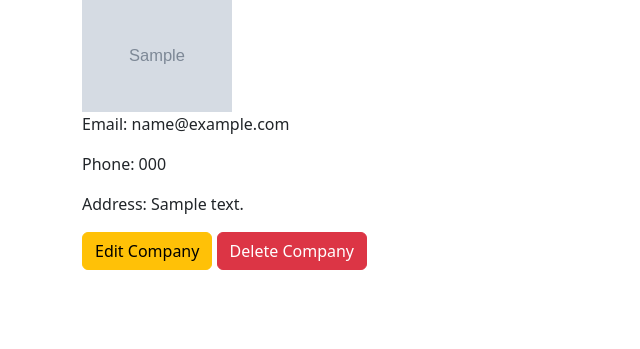
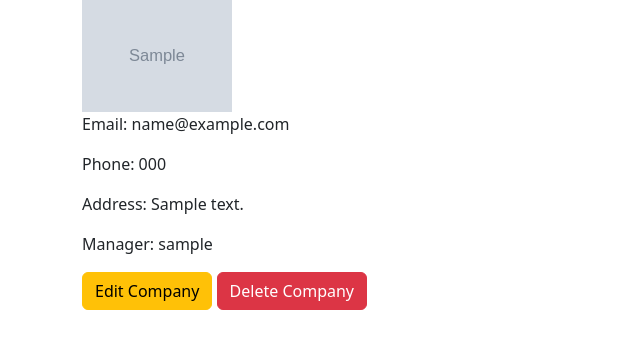
Before and after one commit to Shaurya-thinker/django-crm-system, a Django app: a page that uses crm/templates/company_detail.html in a window 1280 px wide. Shown: the part 170-519 px from the top of the page, without its empty margins (0-640 px from the left). Run offline with Django 5.2, Linux system fonts and the light colour scheme; a user stored in the database is signed in; tables that the repository leaves empty hold one stand-in row (values such as "Sample post"); grey boxes marked "Sample" are stand-in pictures.

Commit message:
Implement company assignment and manager access control

```diff
--- a/crm/models.py
+++ b/crm/models.py
@@ -7,6 +7,17 @@ class Company(models.Model):
 
     name = models.CharField(
         max_length=200
+    )
+
+    manager = models.ForeignKey(
+        'Employee',
+        on_delete=models.SET_NULL,
+        null=True,
+        blank=True,
+        related_name='companies',
+        limit_choices_to={
+            'role': 'manager'
+        }
     )
 
     slug = models.SlugField(
--- a/crm/templates/company_detail.html
+++ b/crm/templates/company_detail.html
@@ -27,6 +27,11 @@
     Address:
     {{ company.address }}
 </p>
+
+<p>
+    Manager:
+    {{ company.manager.user.username }}
+</p>
 {% load crm_tags %}
 
 {% if not request.user|is_representative %}
--- a/crm/views.py
+++ b/crm/views.py
@@ -59,6 +59,7 @@ def login_view(request):
             'dashboard'
         )
 
+
     if request.method == 'POST':
 
         username = request.POST.get(
@@ -74,6 +75,21 @@ def login_view(request):
             username=username,
             password=password
         )
+
+        if user and (
+            not user.is_superuser
+            and
+            not hasattr(user, 'employee')
+        ):
+
+            logout(request)
+
+            messages.error(
+                request,
+                'No role assigned to this account.'
+            )
+
+            return redirect('login')
 
         if user:
 
@@ -261,6 +277,12 @@ def update_company(request, slug):
         slug=slug
     )
 
+    if is_manager(request.user):
+
+        if company.manager != request.user.employee:
+
+            raise PermissionDenied
+
     if request.method == 'POST':
 
         form = CompanyForm(
@@ -307,6 +329,12 @@ def delete_company(request, slug):
         slug=slug
     )
 
+    if is_manager(request.user):
+
+        if company.manager != request.user.employee:
+
+            raise PermissionDenied
+
     if request.method == 'POST':
 
         company.delete()
@@ -331,7 +359,15 @@ def company_list(request):
     if is_representative(request.user):
         raise PermissionDenied
 
-    companies = Company.objects.all()
+    if is_manager(request.user):
+
+        companies = Company.objects.filter(
+            manager=request.user.employee
+        )
+
+    else:
+
+        companies = Company.objects.all()
 
     search = request.GET.get(
         'search',
@@ -377,6 +413,12 @@ def company_detail(request, slug):
         Company,
         slug=slug
     )
+
+    if is_manager(request.user):
+
+        if company.manager != request.user.employee:
+
+            raise PermissionDenied
 
     return render(
         request,
```
Also changed, not shown: crm/forms.py (+7 -0 lines), crm/migrations/0008_company_manager.py (added).
